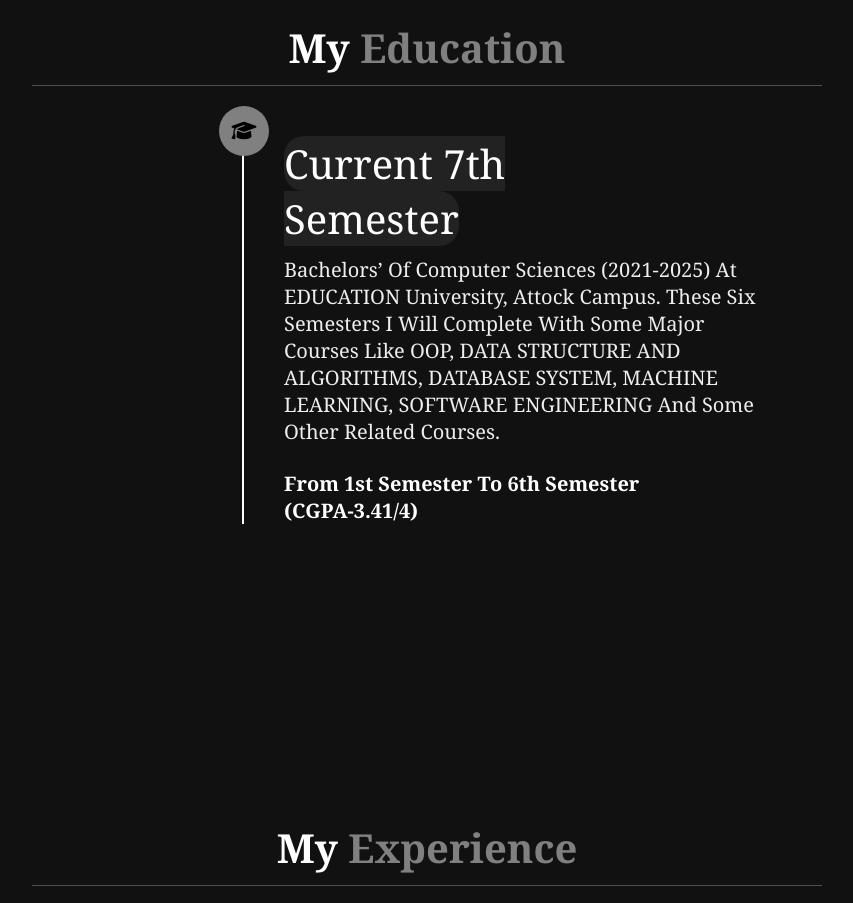
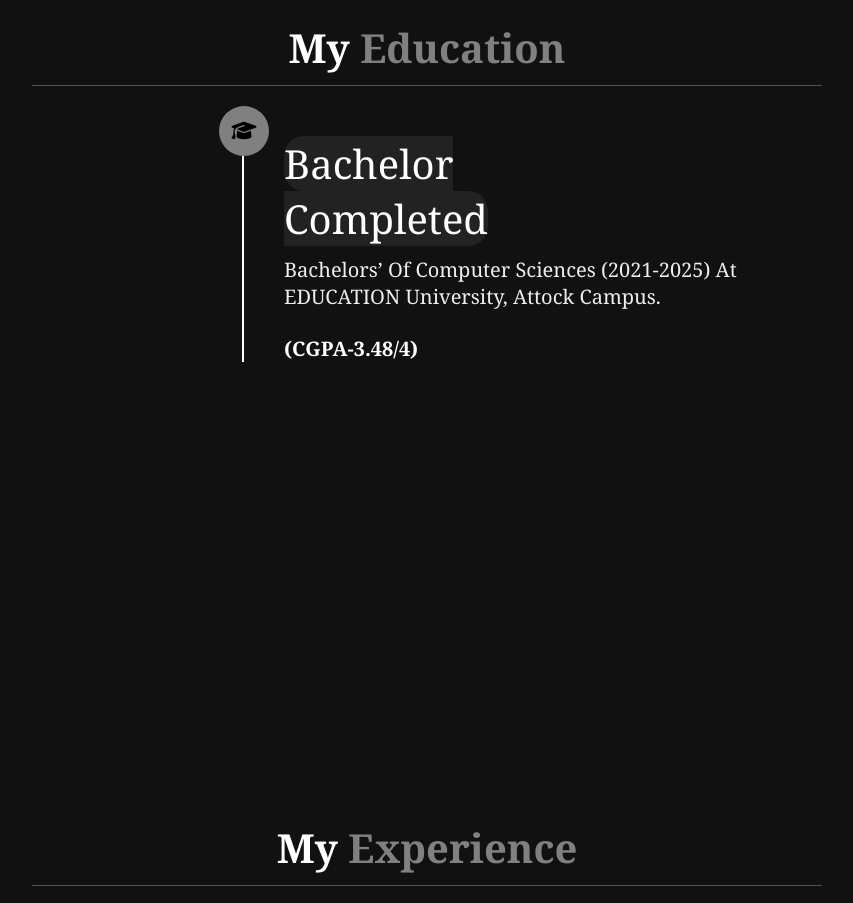
Before and after one commit to Hafsakanwal0/portfolio, a plain HTML site: page index.html in a window 1280 px wide. Shown: the part 1600-2503 px from the top of the page, without its empty margins (388-1241 px from the left). Drawn offline with Linux system fonts and the light colour scheme.

Commit message:
Update index.html
text changes

```diff
--- a/index.html
+++ b/index.html
@@ -72,12 +72,11 @@
            <div class="box-container">
              <div class="box">
                 <i class="fas fa-graduation-cap"></i>
-                <span>current 7th semester</span>
+                <span>Bachelor Completed</span>
                       <p>Bachelors’ of computer sciences (2021-2025) at
                       EDUCATION University, Attock Campus.
-                        These six semesters I will complete with some major courses like OOP, DATA STRUCTURE AND ALGORITHMS, DATABASE SYSTEM, MACHINE LEARNING, SOFTWARE ENGINEERING and some other related courses.
                     </p>
-                    <h3> From 1st semester to 6th semester (CGPA-3.41/4)</h3>
+                    <h3> (CGPA-3.48/4)</h3>
                  </div>
            </div>
      </section>
```
